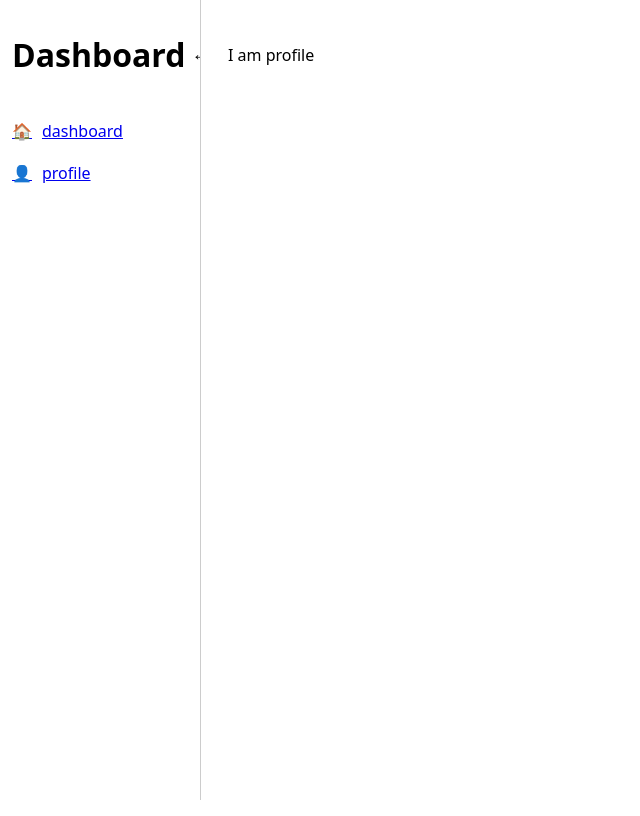
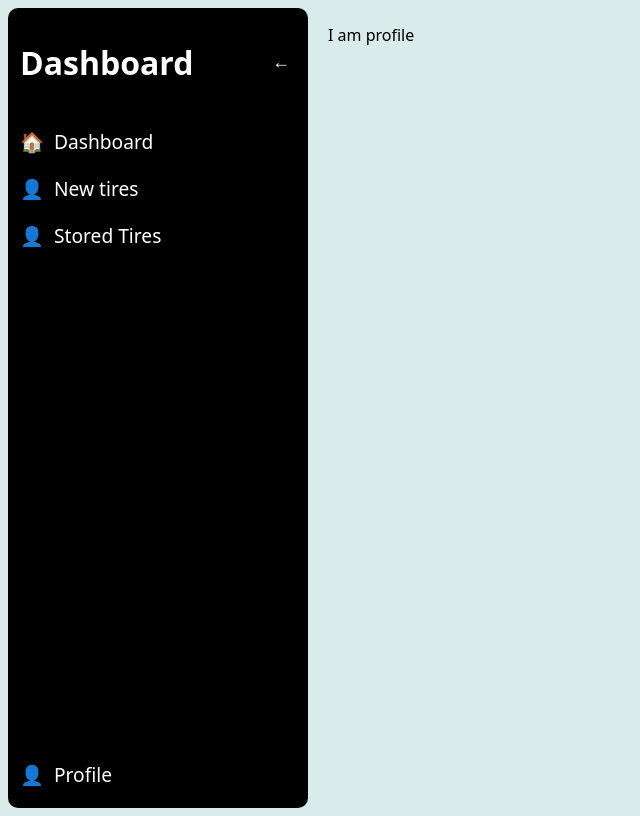
Before and after one commit to LouisThmas/mechani-tracker, a React (Vite) app in the folder client/: page /profile in a window 1280 px wide. Shown: the whole page, without its empty margins (0-640 px from the left). Built offline with nearby package versions, Linux system fonts and the light colour scheme.

Commit message:
feat(Navbar): Established the initial pages I want for the application and some tweaks to the styling

```diff
--- a/client/src/components/SideNav.css
+++ b/client/src/components/SideNav.css
@@ -1,16 +1,15 @@
 .side-bar {
-  position: fixed;
-  top: 0;
-  left: 0;
-  height: 100%;
-  background-color: white;
-  border-right: 1px solid #ccc;
+  display: flex;
+  flex-direction: column;
+  background-color: rgb(0, 0, 0);
   transition: width 0.3s ease;
   overflow: hidden;
+  border-radius: 10px;
+  color: white;
 }
 
 .side-bar.open {
-  width: 200px;
+  width: 300px;
 }
 
 .side-bar.closed {
@@ -29,11 +28,15 @@
   background: transparent;
   cursor: pointer;
   font-size: 18px;
+  color: white;
 }
 
 .nav-list {
+  display: flex;
+  flex-direction: column;
   list-style: none;
   padding: 0;
+  height: 85%;
 }
 
 .nav-item {
@@ -41,10 +44,17 @@
   align-items: center;
   padding: 10px 12px;
   cursor: pointer;
+  text-decoration: none;
+  color: white;
+  font-size: larger;
+}
+
+.nav-item.profile {
+  margin-top: auto;
 }
 
 .nav-item:hover {
-  background-color: #f0f0f0;
+  background-color: #f0f0f046;
 }
 
 .icon {
--- a/client/src/components/SideNav.tsx
+++ b/client/src/components/SideNav.tsx
@@ -8,8 +8,10 @@ interface SideNavProps {
 
 export default function SideNav({ isOpen, onToggle }: SideNavProps) {
   const navItems = [
-    { title: 'dashboard', icon: '🏠' },
-    { title: 'profile', icon: '👤' },
+    { title: 'Dashboard', page: 'dashboard', icon: '🏠' },
+    { title: 'New tires', page: 'newtires', icon: '👤' },
+    { title: 'Stored Tires', page: 'storedtires', icon: '👤' },
+    { title: 'Profile', page: 'profile', icon: '👤' },
     // { title: 'Settings', icon: '⚙️' },
   ];
 
@@ -28,7 +30,7 @@ export default function SideNav({ isOpen, onToggle }: SideNavProps) {
 
         <div className="nav-list">
             {navItems.map((item) => (
-                <Link key={item.title} to={item.title} className="nav-item">
+                <Link key={item.title} to={item.page} className={`nav-item ${item.page == 'profile' ? 'profile' : ''}`}>
                     <span className="icon">{item.icon}</span>
                     {isOpen && <span className="label">{item.title}</span>}
                 </Link>
--- a/client/src/index.css
+++ b/client/src/index.css
@@ -5,4 +5,5 @@
   text-rendering: optimizeLegibility;
   -webkit-font-smoothing: antialiased;
   -moz-osx-font-smoothing: grayscale;
+  background-color: rgb(218, 235, 235);
 }
--- /dev/null
+++ b/client/src/pages/DashboardPage.css
@@ -0,0 +1,6 @@
+.main {
+    display: flex;
+    justify-content: center;
+    border: 2px solid black;
+    height: 100%;
+}
--- a/client/src/pages/DashboardPage.tsx
+++ b/client/src/pages/DashboardPage.tsx
@@ -1,3 +1,10 @@
+import './DashboardPage.css'
+
 export default function DashboardPage() {
-    return <p>I am dashboard</p>
+  return (
+        <div className="main">
+            <p>hello</p>
+            <p>hey</p>
+        </div>
+    )
 }
--- /dev/null
+++ b/client/src/pages/MainPage.css
@@ -0,0 +1,9 @@
+.layout {
+  display: flex;
+  height: 100vh; /* sidebar + content fill screen */
+}
+
+.content {
+  flex-grow: 1;    /* take up remaining space */
+  padding: 0px 20px;
+}
--- a/client/src/pages/HomePage.tsx
+++ b/client/src/pages/MainPage.tsx
@@ -1,16 +1,26 @@
 import { useState } from "react";
 import SideNav from "../components/SideNav";
 import { Outlet } from "react-router-dom";
+import './MainPage.css'
 
-export default function HomePage() {
+export default function MainPage() {
   const [isOpen, setIsOpen] = useState(true);
 
   return (
+    <div className="layout">
+      <SideNav isOpen={isOpen} onToggle={setIsOpen} />
+      <main className="content">
+        <Outlet />
+      </main>
+    </div>
+  );
+}
+
+/*return (
     <>
       <SideNav isOpen={isOpen} onToggle={setIsOpen} />
       <main style={{ marginLeft: isOpen ? 200 : 60, padding: 20 }}>
         <Outlet />
       </main>
     </>
-  );
-}
+  );*/
--- /dev/null
+++ b/client/src/pages/NewTiresPage.tsx
@@ -0,0 +1,3 @@
+export default function NewTiresPage() {
+    return <p>I am new tires</p>
+}
--- /dev/null
+++ b/client/src/pages/StoredTiresPage.tsx
@@ -0,0 +1,3 @@
+export default function StoredTiresPage() {
+    return <p>I am stored tires</p>
+}
```
Also changed, not shown: client/src/main.tsx (+12 -2 lines).
